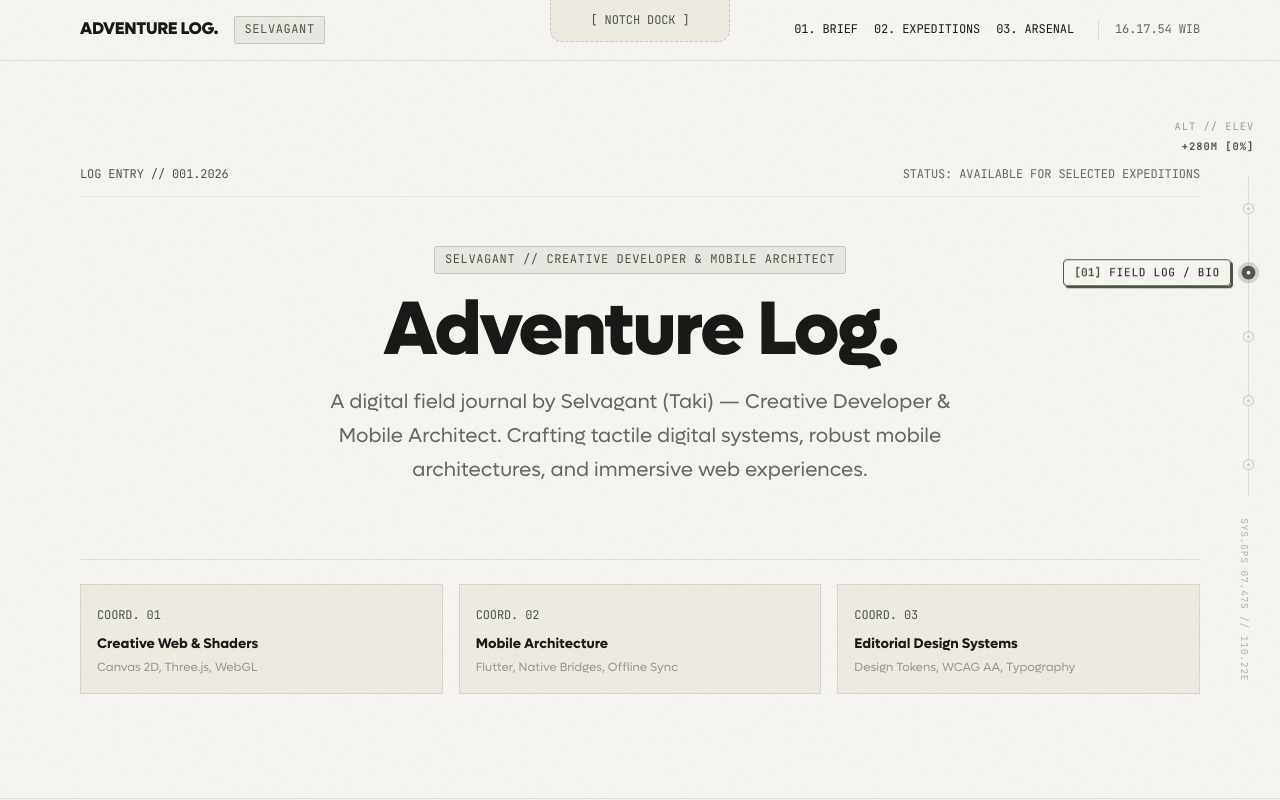
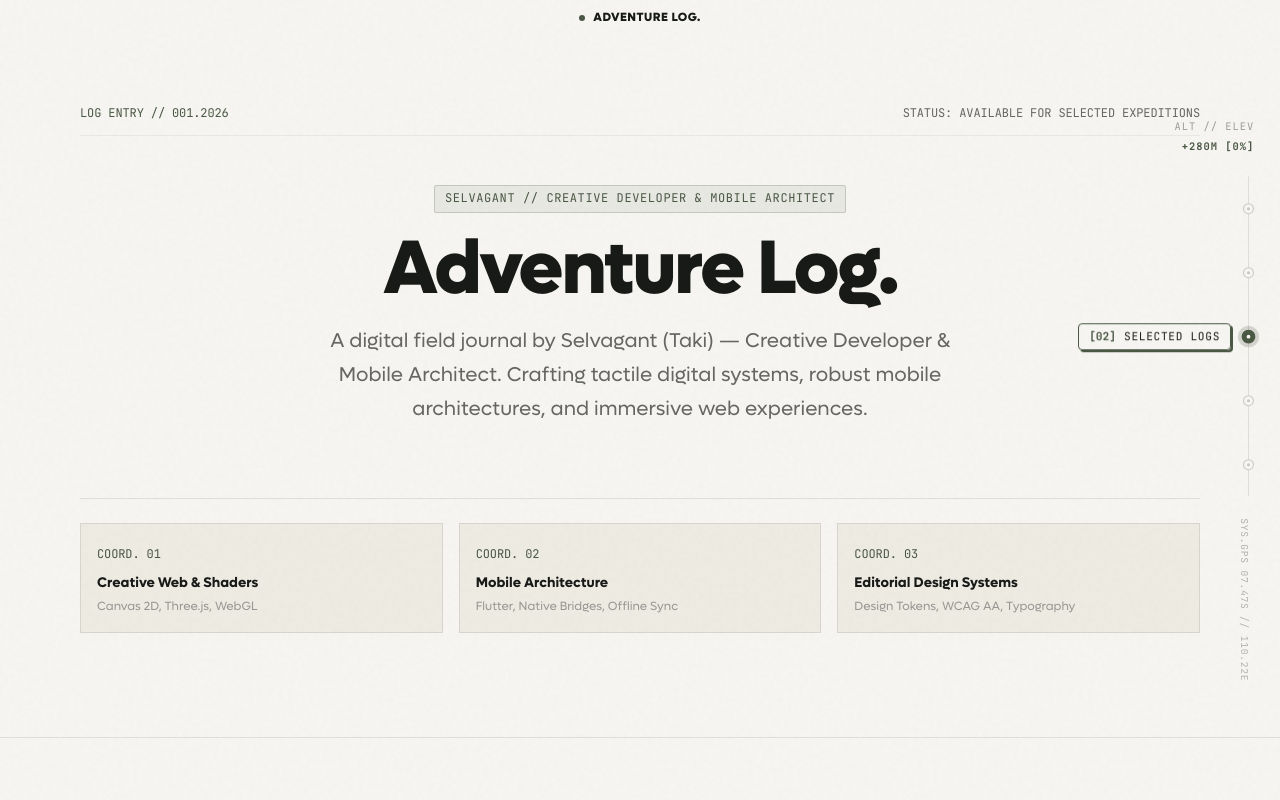
Before and after one commit to intxdv/adventure-log, a React (Vite) app: page / in a window 1280 px wide. Shown: the top 800 px of the page. Built offline with nearby package versions, Linux system fonts and the light colour scheme.

Commit message:
refactor(header): clear redundant horizontal navbar in favor of dedicated top-center notch dock

```diff
--- a/src/components/Header.tsx
+++ b/src/components/Header.tsx
@@ -1,122 +1,59 @@
-import React, { useEffect, useState } from 'react';
+import React from 'react';
 
 export const Header: React.FC = () => {
-  const [timeString, setTimeString] = useState('');
-
-  useEffect(() => {
-    const updateTime = () => {
-      const now = new Date();
-      // Format WIB (UTC+7)
-      const options: Intl.DateTimeFormatOptions = {
-        timeZone: 'Asia/Jakarta',
-        hour: '2-digit',
-        minute: '2-digit',
-        second: '2-digit',
-        hour12: false,
-      };
-      setTimeString(new Intl.DateTimeFormat('id-ID', options).format(now) + ' WIB');
-    };
-
-    updateTime();
-    const interval = setInterval(updateTime, 1000);
-    return () => clearInterval(interval);
-  }, []);
-
   return (
     <header
-      className="hairline-b"
+      id="top-notch-header"
       style={{
-        position: 'sticky',
+        position: 'fixed',
         top: 0,
-        zIndex: 100,
-        backgroundColor: 'rgba(247, 246, 242, 0.92)',
-        backdropFilter: 'blur(8px)',
-        WebkitBackdropFilter: 'blur(8px)',
-        transition: 'all var(--duration-normal) var(--ease-out-quad)',
+        left: 0,
+        right: 0,
+        zIndex: 90,
+        pointerEvents: 'none', // Allow clicks to pass through except on the notch itself
+        display: 'flex',
+        justifyContent: 'center',
       }}
     >
+      {/* Top Center Cutout Notch Dock */}
       <div
-        className="container"
+        id="header-notch-dock"
         style={{
+          pointerEvents: 'auto',
+          position: 'relative',
           display: 'flex',
-          justifyContent: 'space-between',
           alignItems: 'center',
-          height: '60px',
+          justifyContent: 'center',
         }}
       >
-        {/* Left Telemetry / Brand */}
-        <div style={{ display: 'flex', alignItems: 'center', gap: 'var(--space-md)' }}>
-          <a
-            href="#hero"
-            style={{
-              fontFamily: 'var(--font-display)',
-              fontWeight: 800,
-              fontSize: 'var(--text-base)',
-              letterSpacing: '-0.02em',
-            }}
-          >
-            ADVENTURE LOG.
-          </a>
-          <span
-            className="tag-badge"
-            style={{ display: 'inline-flex' }}
-          >
-            SELVAGANT
-          </span>
-        </div>
-
-        {/* Center Cutout Notch Placeholder (Target for Sprint 2.1) */}
-        <div
-          id="header-notch-placeholder"
+        {/* Notch Content Anchor */}
+        <a
+          href="#hero"
           style={{
-            position: 'absolute',
-            left: '50%',
-            transform: 'translateX(-50%)',
-            top: 0,
-            height: '42px',
-            minWidth: '180px',
-            display: 'flex',
+            fontFamily: 'var(--font-display)',
+            fontWeight: 800,
+            fontSize: 'var(--text-xs)',
+            letterSpacing: '0.04em',
+            textTransform: 'uppercase',
+            color: 'var(--color-ink)',
+            textDecoration: 'none',
+            padding: '8px 18px',
+            display: 'inline-flex',
             alignItems: 'center',
-            justifyContent: 'center',
-            borderBottom: '1px dashed var(--color-olive-border)',
-            borderLeft: '1px dashed var(--color-olive-border)',
-            borderRight: '1px dashed var(--color-olive-border)',
-            borderBottomLeftRadius: '12px',
-            borderBottomRightRadius: '12px',
-            backgroundColor: 'var(--color-canvas-subtle)',
-            padding: '0 var(--space-md)',
+            gap: '8px',
           }}
         >
-          <span className="font-mono" style={{ fontSize: 'var(--text-xs)', color: 'var(--color-olive)' }}>
-            [ NOTCH DOCK ]
-          </span>
-        </div>
-
-        {/* Right Navigation & Telemetry */}
-        <nav style={{ display: 'flex', alignItems: 'center', gap: 'var(--space-lg)' }}>
-          <div style={{ display: 'flex', gap: 'var(--space-md)' }}>
-            <a href="#about" className="font-mono" style={{ fontSize: 'var(--text-xs)' }}>
-              01. BRIEF
-            </a>
-            <a href="#expeditions" className="font-mono" style={{ fontSize: 'var(--text-xs)' }}>
-              02. EXPEDITIONS
-            </a>
-            <a href="#arsenal" className="font-mono" style={{ fontSize: 'var(--text-xs)' }}>
-              03. ARSENAL
-            </a>
-          </div>
-          <div
-            className="font-mono"
+          <span
             style={{
-              fontSize: 'var(--text-xs)',
-              color: 'var(--color-ink-muted)',
-              borderLeft: '1px solid var(--hairline-base)',
-              paddingLeft: 'var(--space-md)',
+              width: '6px',
+              height: '6px',
+              borderRadius: '50%',
+              backgroundColor: 'var(--color-olive)',
+              display: 'inline-block',
             }}
-          >
-            {timeString || '12:00:00 WIB'}
-          </div>
-        </nav>
+          />
+          Adventure Log.
+        </a>
       </div>
     </header>
   );
```
